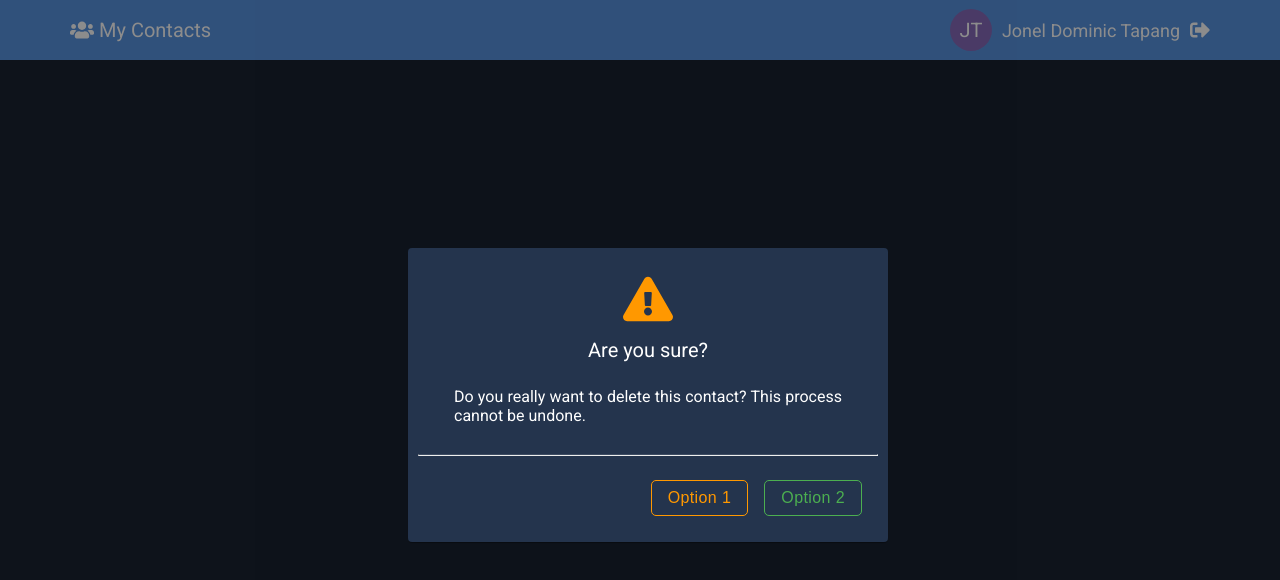
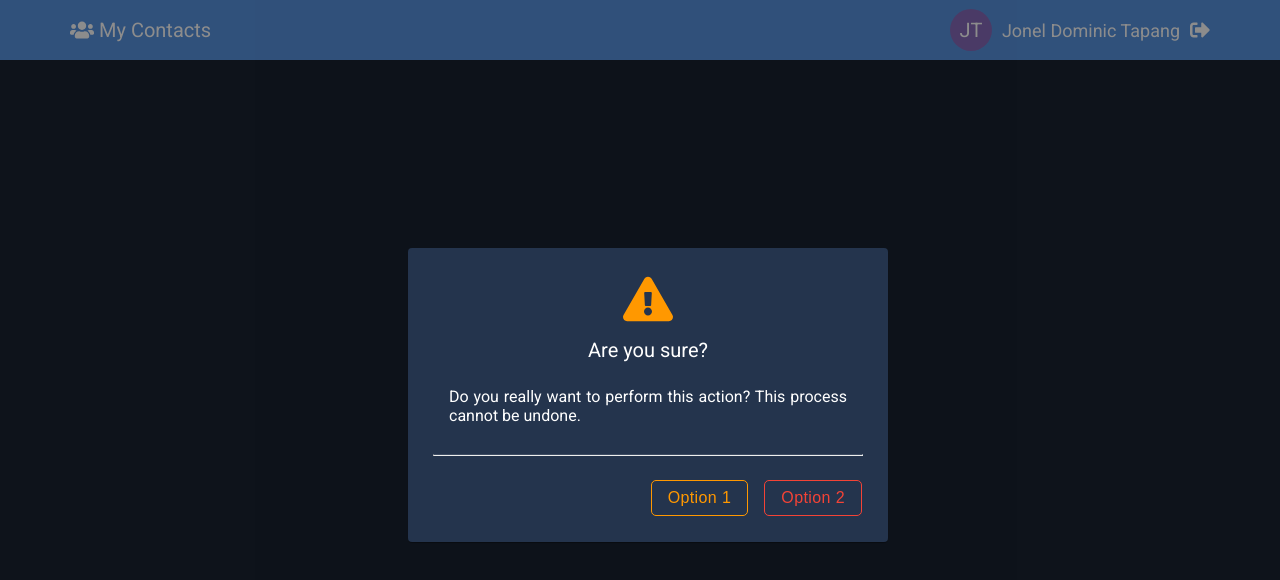
Before and after one commit to joneldominic/User-Contact-Management-App, a React (Create React App) app in the folder frontend/: page /contacts in a window 1280 px wide. Shown: the top 580 px of the page. Built offline with nearby package versions, Linux system fonts and the light colour scheme.

Commit message:
Improve Modal

```diff
--- a/frontend/src/App.js
+++ b/frontend/src/App.js
@@ -13,11 +13,7 @@ const App = () => {
 
   return (
     <>
-      <Modal
-        title="Warning!"
-        message="Are you sure you want to Delete this Contact?"
-        buttonALabel="Cancel"
-      />
+      <Modal />
       <BrowserRouter>
         <Switch>
           <Route path={AppRoutes.MainPage.path} exact>
--- a/frontend/src/core/UI/Modal.js
+++ b/frontend/src/core/UI/Modal.js
@@ -43,13 +43,7 @@ const ModalWrapper = styled(Card)`
 
   & > .actions button:first-child {
     margin-left: auto;
-    /* margin-right: 20px; */
   }
-
-  /* & > .actions button:last-child {
-    margin-right: auto;
-    margin-left: 20px;
-  } */
 `;
 
 const IconWrapper = styled.div`
@@ -73,7 +67,7 @@ const TitleWrapper = styled.div`
 const MessageWrapper = styled.div`
   margin-top: 25px;
   margin-bottom: 5px;
-  padding: 0px 20px;
+  padding: 0px 15px;
   width: 100%;
   display: inline-flex;
   justify-content: center;
@@ -82,28 +76,27 @@ const MessageWrapper = styled.div`
 
 const Divider = styled.hr`
   border-top: 1px solid ${(props) => props.theme.divider};
+  margin-left: 15px;
+  margin-right: 15px;
 `;
 
 const ModalOverlay = (props) => {
   return (
     <ModalWrapper>
       <CardContent>
-        <IconWrapper color="warning">
-          <FaExclamationTriangle />
+        <IconWrapper color={props.color}>
+          {props.icon || <FaExclamationTriangle />}
         </IconWrapper>
-        <TitleWrapper>Are you sure?</TitleWrapper>
-        <MessageWrapper>
-          Do you really want to delete this contact? This process cannot be
-          undone.
-        </MessageWrapper>
+        <TitleWrapper>{props.title}</TitleWrapper>
+        <MessageWrapper>{props.message}</MessageWrapper>
       </CardContent>
       <Divider />
       <CardActions className="actions">
-        <Button variant="outlined" color="warning">
-          Option 1
+        <Button variant="outlined" color={props.option1.color}>
+          {props.option1.label}
         </Button>
-        <Button variant="outlined" color="success">
-          Option 2
+        <Button variant="outlined" color={props.option2.color}>
+          {props.option2.label}
         </Button>
       </CardActions>
     </ModalWrapper>
@@ -118,13 +111,27 @@ const Modal = (props) => {
         document.getElementById("backdrop-root")
       )}
       {ReactDOM.createPortal(
-        <ModalOverlay />,
+        <ModalOverlay
+          icon={props.icon}
+          color={props.color}
+          title={props.title}
+          message={props.message}
+          option1={props.option1}
+          option2={props.option2}
+        />,
         document.getElementById("overlay-root")
       )}
     </>
   );
 };
 
-Modal.defaultProps = {};
+Modal.defaultProps = {
+  color: "warning",
+  title: "Are you sure?",
+  message:
+    "Do you really want to perform this action? This process cannot be undone.",
+  option1: { color: "warning", label: "Option 1" },
+  option2: { color: "error", label: "Option 2" },
+};
 
 export default Modal;
```
